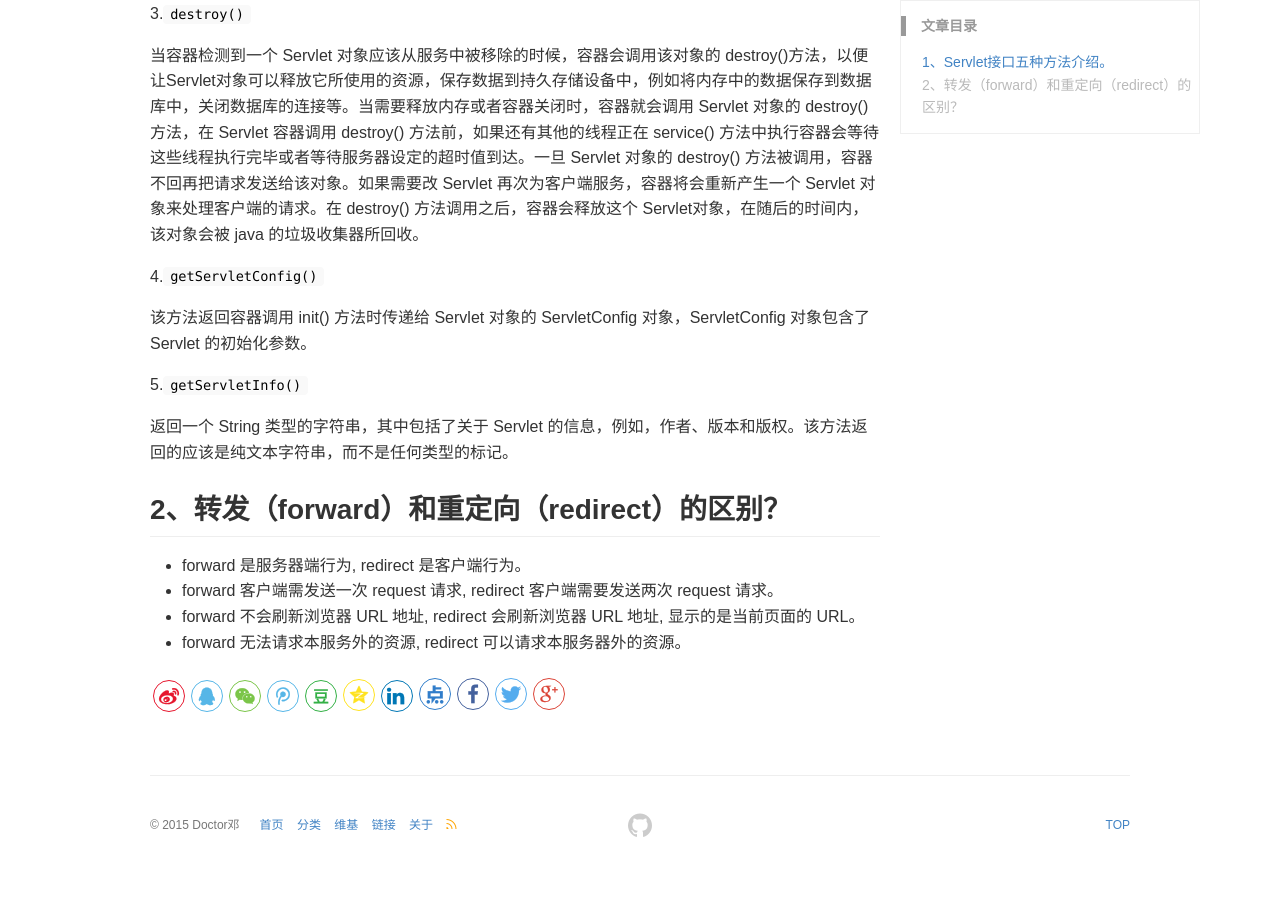
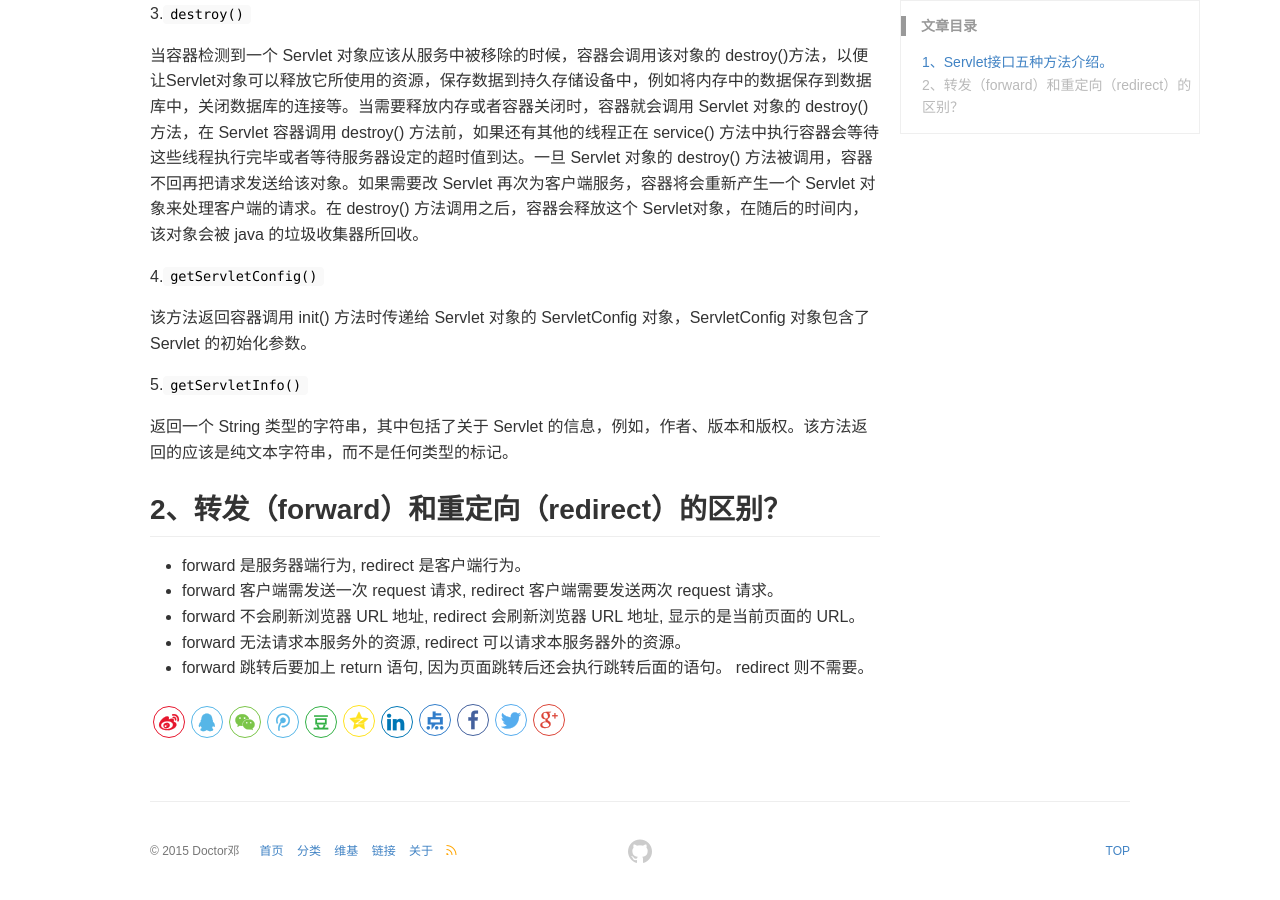
Before and after one commit to DoctorDeng/DoctorDeng.github.io, a Jekyll site: the page built from _posts/2016-09-12-java-面试.md, in a window 1280 px wide and 900 px high, scrolled down 729 px. Built offline with Jekyll 4.4.1, drawn with Linux system fonts in a browser that asks for light colours; before the commit the page ends 1603 px from its top, so only the background shows below that.

Commit message:
modify file

```diff
--- a/_posts/2016-09-12-java-面试.md
+++ b/_posts/2016-09-12-java-面试.md
@@ -34,3 +34,4 @@ keywords: java, 面试
 * forward 客户端需发送一次 request 请求, redirect 客户端需要发送两次 request 请求。
 * forward 不会刷新浏览器 URL 地址, redirect 会刷新浏览器 URL 地址, 显示的是当前页面的 URL。
 * forward 无法请求本服务外的资源, redirect 可以请求本服务器外的资源。
+* forward 跳转后要加上 return 语句, 因为页面跳转后还会执行跳转后面的语句。 redirect 则不需要。
```
